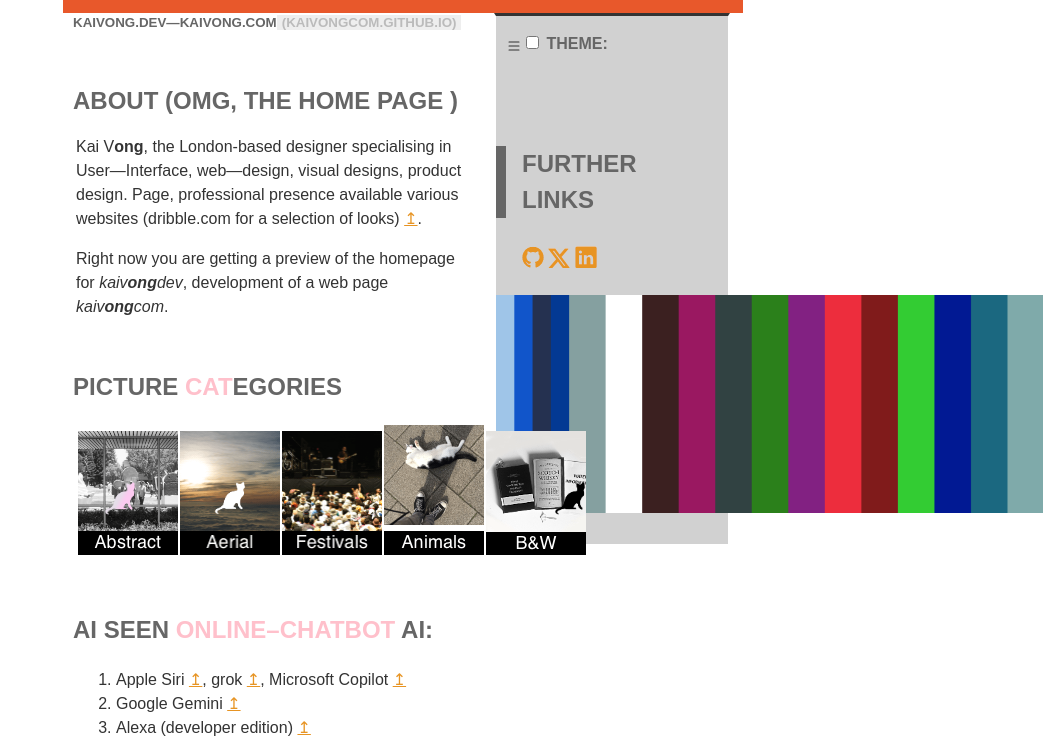
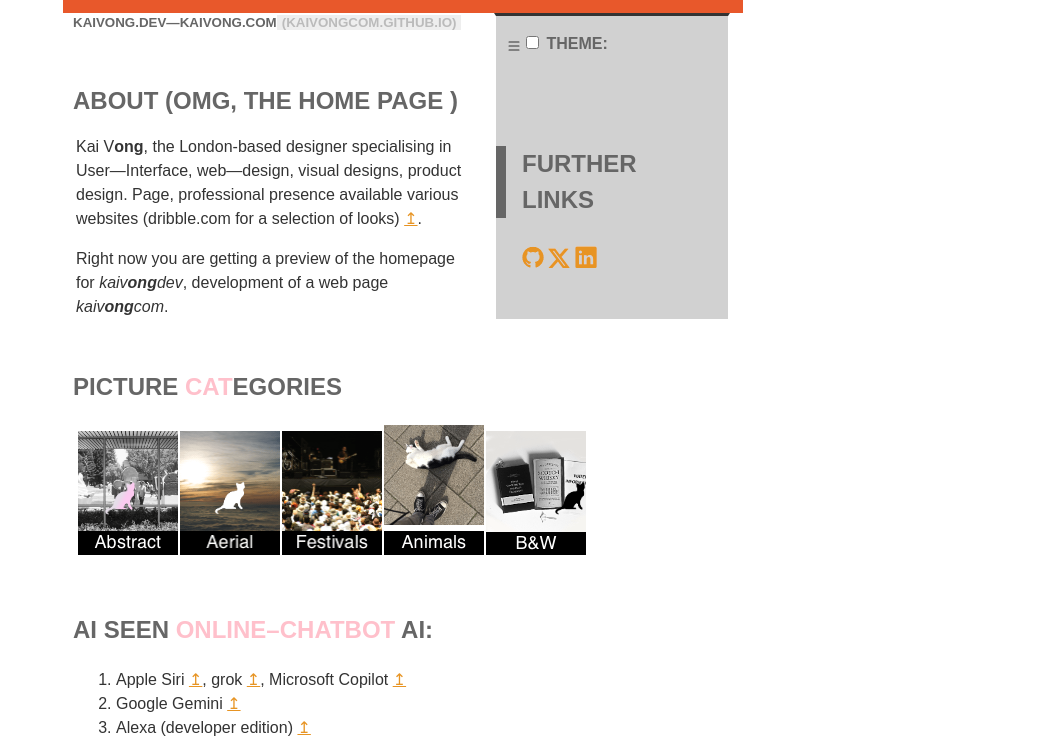
Before and after one commit to kaivongcom/kaivongcom.github.io, a PHP site: page / in a window 1280 px wide. Shown: the top 741 px of the page, without its empty margins (237-1280 px from the left). Run offline with PHP 8.4, Linux system fonts and the light colour scheme.

Commit message:
Update index.html

```diff
--- a/style-sheets/redo.css
+++ b/style-sheets/redo.css
@@ -88,7 +88,7 @@
     width: 500px; height: 345px; Background: transparent url(../images/waterfall-themes.gif) 0 0 ; }
 #look-linker-list { visibility: hidden; }
 .themes-display #look-linker-list { visibility: visible; }
-
+#wf-themes-image { display: none; }
 :root {
   color-scheme: light dark;
   --page-headline-color: #666;
```
